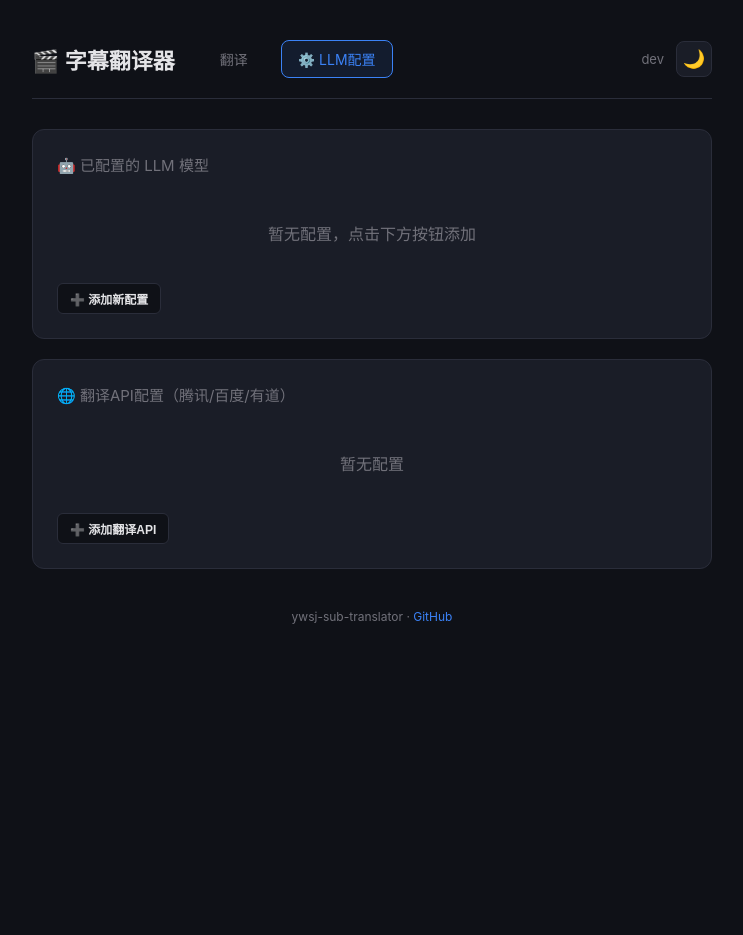
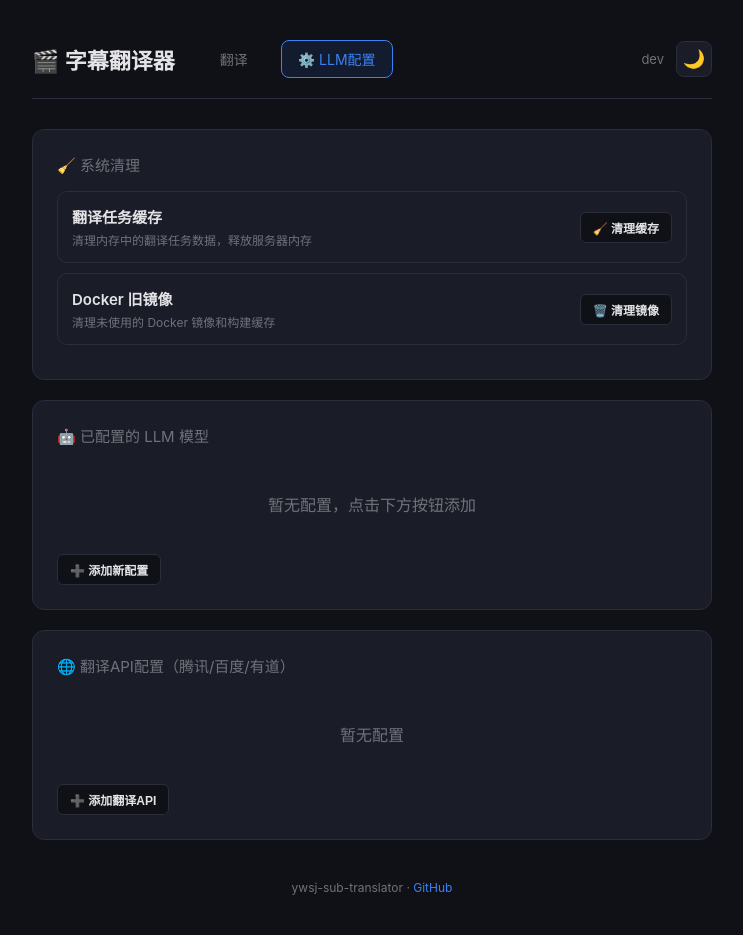
Before and after one commit to yyzq-cf/ywsj-sub-translator, a Flask app: page /settings in a window 1280 px wide. Shown: the whole page, without its empty margins (268-1011 px from the left). Before the commit the page ends 624 px from the top, so only its background shows below. Run offline with Flask 3, Linux system fonts and the light colour scheme; data that the repository does not hold is empty; parts of the project's set-up code (start-up, migrations or seed data) failed here and were passed over.

Commit message:
feat: add cache cleanup buttons in settings page
- Clear translation task cache (in-memory tasks)
- Clean unused Docker images and build cache
- Both in /settings page under '系统清理' section

```diff
--- a/app.py
+++ b/app.py
@@ -813,6 +813,34 @@ def test_translate_api():
         return jsonify({'ok': False, 'message': str(e)[:200]})
 
 
+@app.route('/api/cleanup', methods=['POST'])
+@login_required
+def cleanup():
+    """Clear in-memory tasks."""
+    cleared = len(tasks)
+    tasks.clear()
+    return jsonify({'ok': True, 'message': f'已清理 {cleared} 个翻译任务缓存'})
+
+
+@app.route('/api/cleanup-docker', methods=['POST'])
+@login_required
+def cleanup_docker():
+    """Clean unused Docker images and build cache."""
+    import subprocess
+    try:
+        # Remove dangling images
+        r1 = subprocess.run(['docker', 'image', 'prune', '-f'], capture_output=True, text=True, timeout=30)
+        # Prune build cache
+        r2 = subprocess.run(['docker', 'builder', 'prune', '-f'], capture_output=True, text=True, timeout=30)
+        total_reclaimed = '0'
+        for line in (r1.stdout + r2.stdout).split('\n'):
+            if 'reclaimed' in line.lower() or 'Total' in line:
+                total_reclaimed = line.strip()
+        return jsonify({'ok': True, 'message': f'Docker清理完成. {total_reclaimed}'})
+    except Exception as e:
+        return jsonify({'ok': False, 'message': f'清理失败: {str(e)[:100]}'})
+
+
 @app.route('/health')
 def health():
     return jsonify({'status': 'ok'})
--- a/templates/settings.html
+++ b/templates/settings.html
@@ -79,6 +79,29 @@
             <button class="theme-btn" onclick="toggleTheme()" id="themeBtn">🌙</button>
         </div>
     </header>
+
+    <!-- System Cleanup -->
+    <div class="card">
+        <div class="card-title">🧹 系统清理</div>
+        <div class="config-item">
+            <div class="config-info">
+                <div class="config-name">翻译任务缓存</div>
+                <div class="config-meta">清理内存中的翻译任务数据，释放服务器内存</div>
+            </div>
+            <div class="config-actions">
+                <button class="btn btn-secondary btn-sm" onclick="cleanupCache()">🧹 清理缓存</button>
+            </div>
+        </div>
+        <div class="config-item">
+            <div class="config-info">
+                <div class="config-name">Docker 旧镜像</div>
+                <div class="config-meta">清理未使用的 Docker 镜像和构建缓存</div>
+            </div>
+            <div class="config-actions">
+                <button class="btn btn-secondary btn-sm" onclick="cleanupDocker()">🗑️ 清理镜像</button>
+            </div>
+        </div>
+    </div>
 
     <!-- Config List -->
     <div class="card">
@@ -540,6 +563,27 @@ function testTapiConfigById(id) {
     });
 }
 
+function cleanupCache() {
+    if (!confirm('确认清理翻译任务缓存？')) return;
+    fetch('/api/cleanup', { method: 'POST' })
+        .then(function(r){return r.json();})
+        .then(function(data){
+            if (data.ok) { showToast(data.message, 'success'); }
+            else { showToast(data.message || '清理失败', 'error'); }
+        });
+}
+
+function cleanupDocker() {
+    if (!confirm('确认清理未使用的Docker镜像？这不会影响正在运行的容器。')) return;
+    showToast('清理中...', '');
+    fetch('/api/cleanup-docker', { method: 'POST' })
+        .then(function(r){return r.json();})
+        .then(function(data){
+            if (data.ok) { showToast(data.message, 'success'); }
+            else { showToast(data.message || '清理失败', 'error'); }
+        });
+}
+
 loadPresets();
 loadConfigs();
 loadTapiPresets();
```
